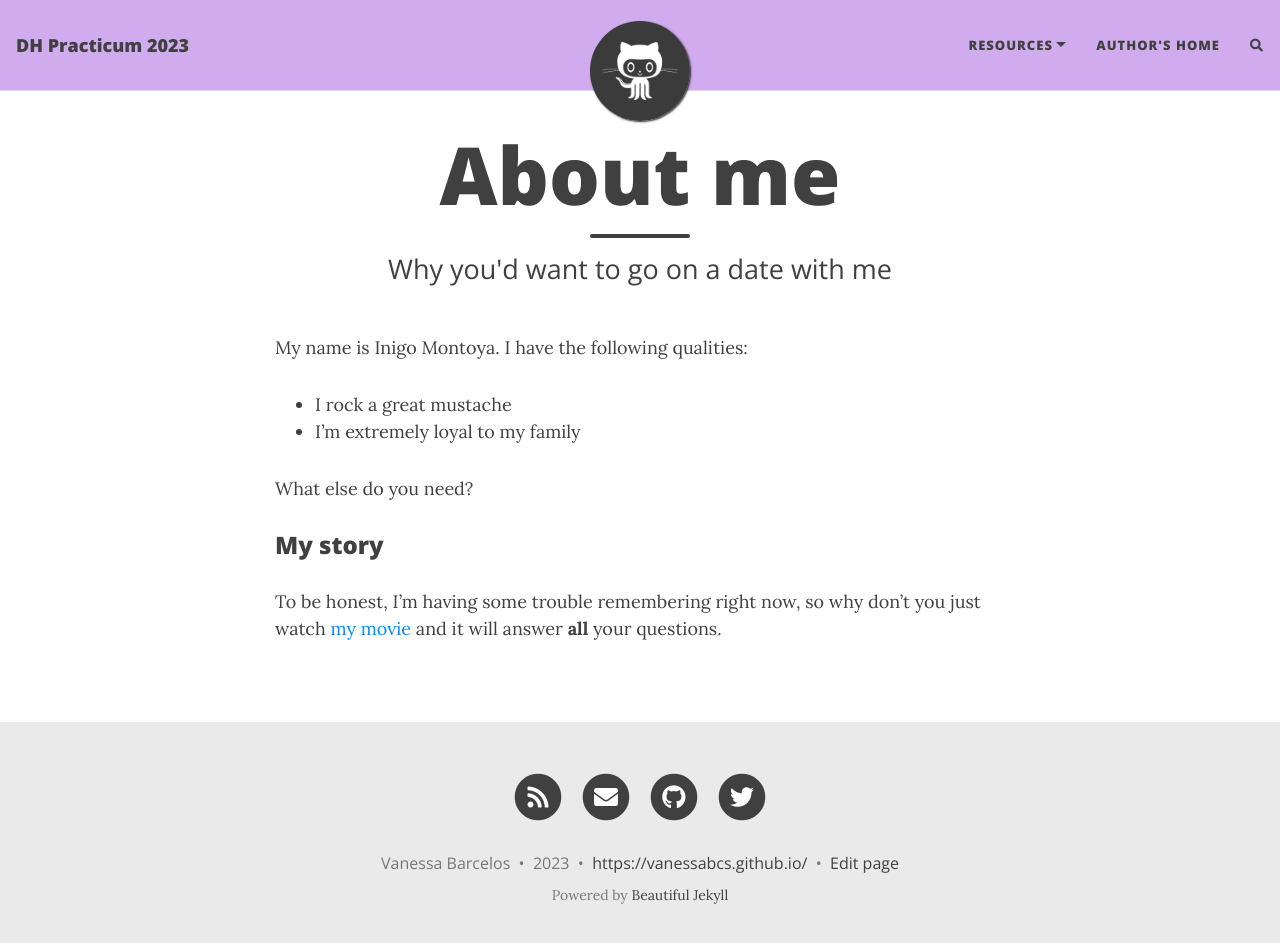
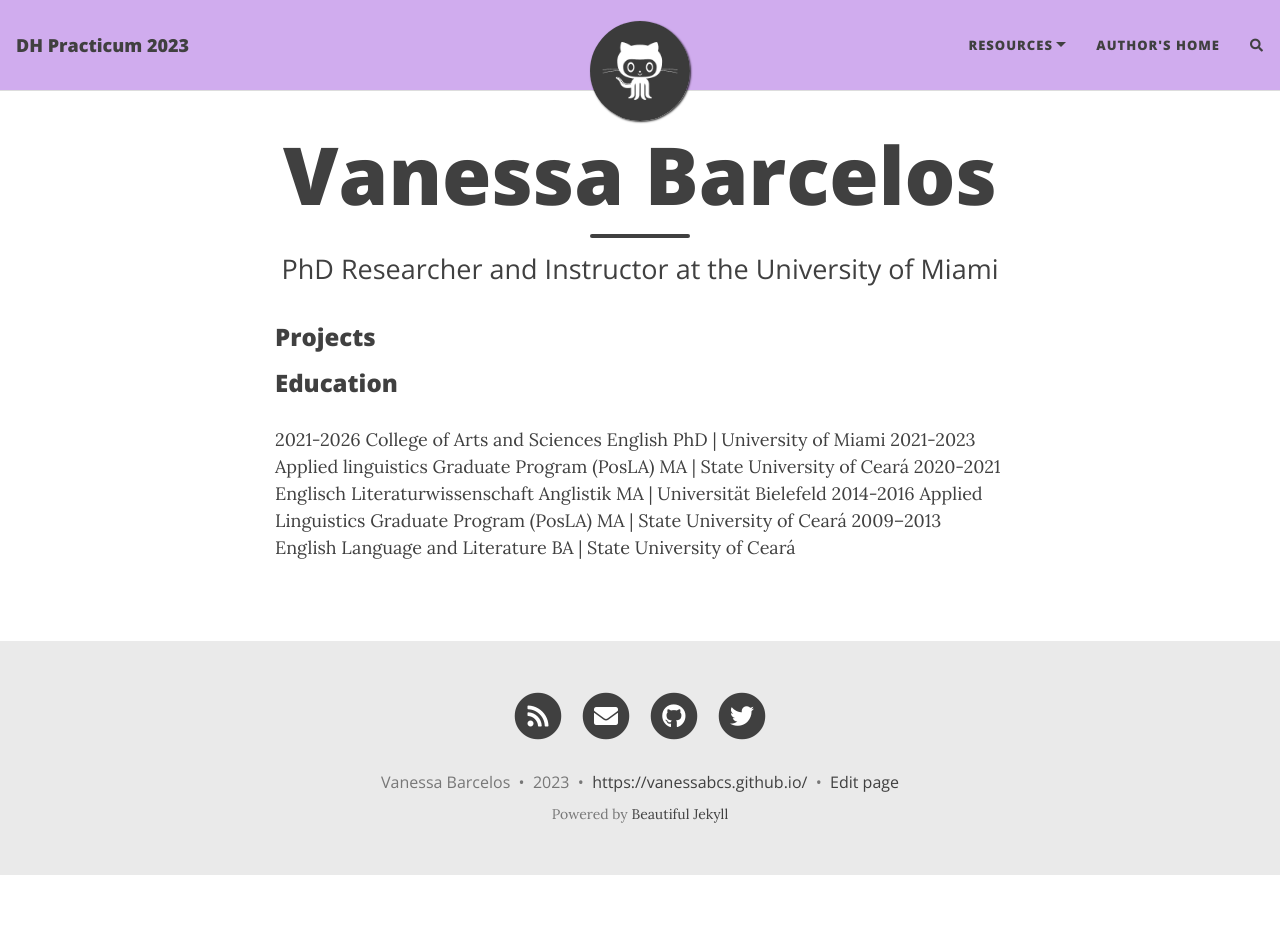
Before and after one commit to vanessabcs/about, a Jekyll site: the page built from aboutme.md, in a window 1280 px wide and 956 px high. Shown: the top 943 px of the window. Built offline with Jekyll 4.4.1, drawn with Linux system fonts in a browser that asks for light colours; nearby versions of some CDN libraries; comment, search, counter and statistics services are not loaded.

Commit message:
Update aboutme.md

```diff
--- a/aboutme.md
+++ b/aboutme.md
@@ -1,16 +1,14 @@
 ---
 layout: page
-title: About me
-subtitle: Why you'd want to go on a date with me
+title: Vanessa Barcelos
+subtitle: PhD Researcher and Instructor at the University of Miami
 ---
+### Projects
 
-My name is Inigo Montoya. I have the following qualities:
 
-- I rock a great mustache
-- I'm extremely loyal to my family
-
-What else do you need?
-
-### My story
-
-To be honest, I'm having some trouble remembering right now, so why don't you just watch [my movie](https://en.wikipedia.org/wiki/The_Princess_Bride_%28film%29) and it will answer **all** your questions.
+### Education
+2021-2026 College of Arts and Sciences English PhD | University of Miami
+2021-2023 Applied linguistics Graduate Program (PosLA) MA | State University of Ceará
+2020-2021 Englisch Literaturwissenschaft Anglistik MA | Universität Bielefeld
+2014-2016 Applied Linguistics Graduate Program (PosLA) MA | State University of Ceará
+2009–2013 English Language and Literature BA | State University of Ceará
```
